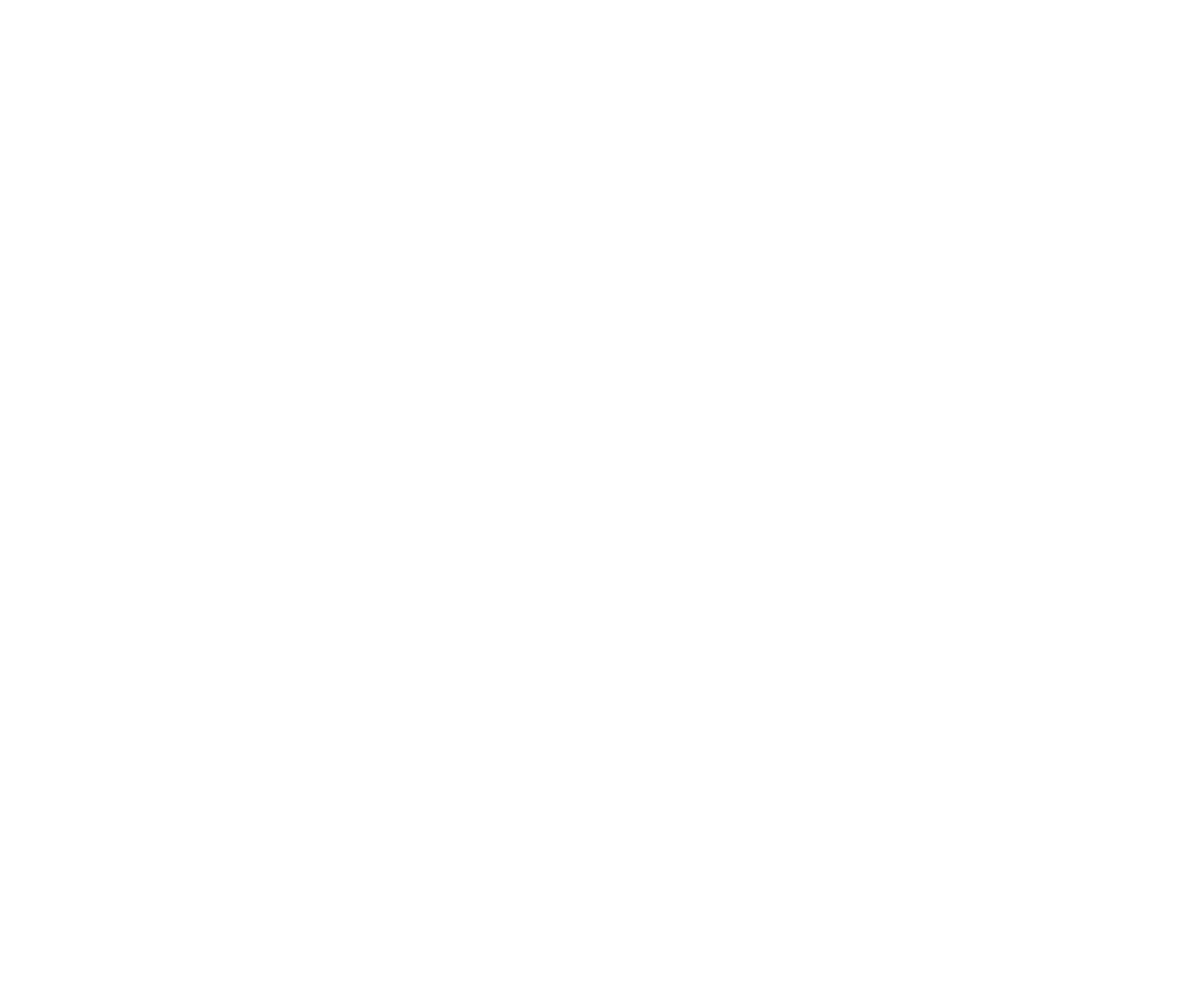
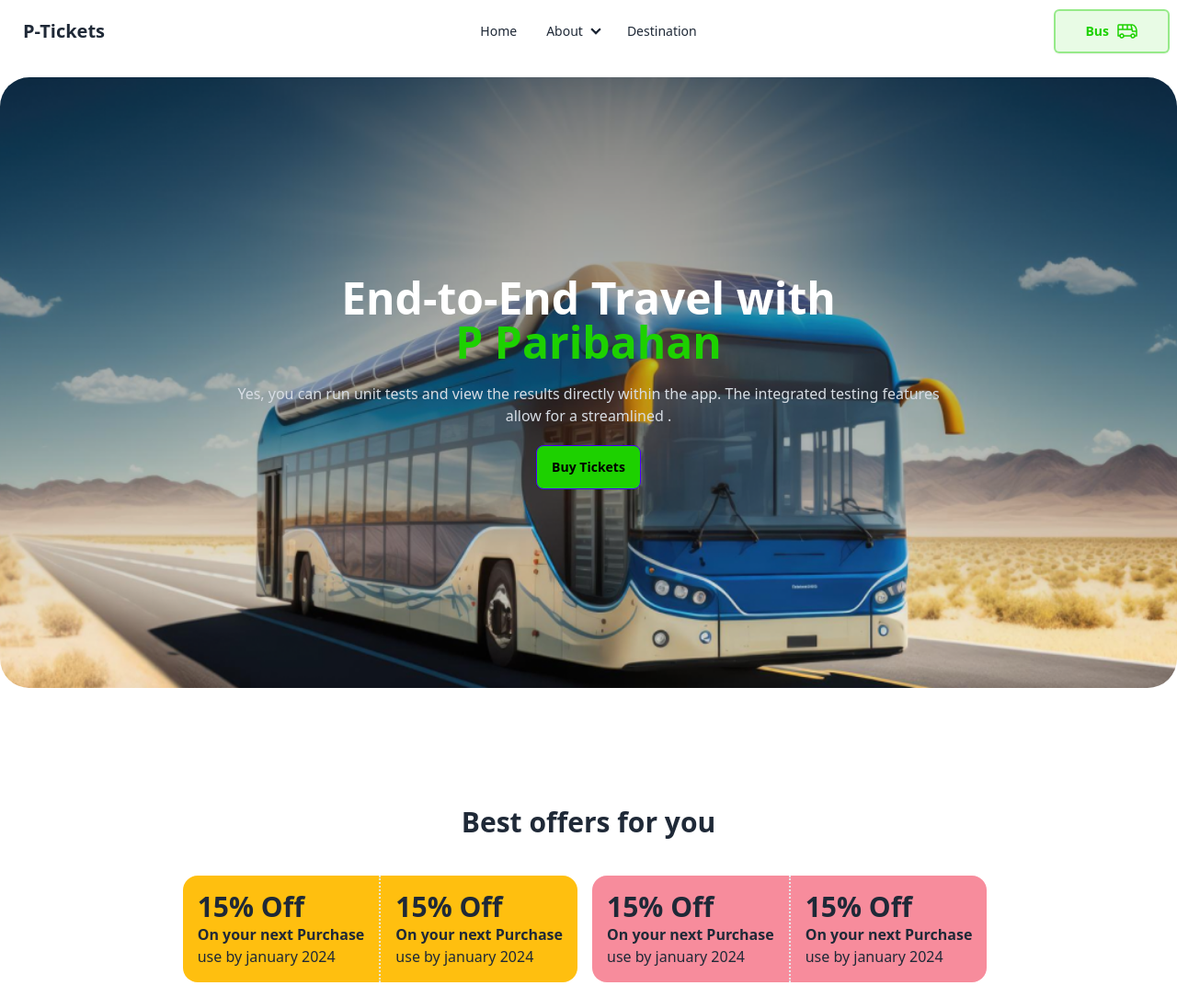
Before and after one commit to shakibwebx/Projects-bus, a plain HTML site: page index.html in a window 1280 px wide. Shown: the whole page at 92% size. Before the commit the page ends 800 px from the top, so only its background shows below. Drawn offline with nearby package versions, Linux system fonts and the light colour scheme.

Commit message:
finished cupon section

```diff
--- a/index.html
+++ b/index.html
@@ -1,13 +1,144 @@
 <!DOCTYPE html>
-<html lang="en">
+<html lang="en" data-theme="light">
+
 <head>
     <meta charset="UTF-8">
     <meta name="viewport" content="width=device-width, initial-scale=1.0">
     <title>BUS TICKET Projects
 
     </title>
+    <link href="https://cdn.jsdelivr.net/npm/daisyui@4.7.2/dist/full.min.css" rel="stylesheet" type="text/css" />
+    <script src="https://cdn.tailwindcss.com"></script>
 </head>
+
 <body>
 
+    <header>
+        <!-- navbar start -->
+
+        <div class="navbar bg-base-100 container mx-auto">
+            <div class="navbar-start">
+              <div class="dropdown">
+                <div tabindex="0" role="button" class="btn btn-ghost lg:hidden">
+                  <svg xmlns="http://www.w3.org/2000/svg" class="h-5 w-5" fill="none" viewBox="0 0 24 24" stroke="currentColor"><path stroke-linecap="round" stroke-linejoin="round" stroke-width="2" d="M4 6h16M4 12h8m-8 6h16" /></svg>
+                </div>
+                <ul tabindex="0" class="menu menu-sm dropdown-content mt-3 z-[1] p-2 shadow bg-base-100 rounded-box w-52">
+                  <li><a>Home</a></li>
+                  <li>
+                    <a>About</a>
+                    <ul class="p-2">
+                      <li><a>Submenu 1</a></li>
+                      <li><a>Submenu 2</a></li>
+                    </ul>
+                  </li>
+                  <li><a>Destination</a></li>
+                </ul>
+              </div>
+              <a class="btn btn-ghost text-xl">P-Tickets</a>
+            </div>
+            <div class="navbar-center hidden lg:flex">
+              <ul class="menu menu-horizontal px-1">
+                <li><a>Home</a></li>
+                <li>
+                  <details>
+                    <summary>About</summary>
+                    <ul class="p-2">
+                      <li><a>Submenu 1</a></li>
+                      <li><a>Submenu 2</a></li>
+                    </ul>
+                  </details>
+                </li>
+                <li><a>Destination</a></li>
+              </ul>
+            </div>
+            <div class="navbar-end">
+              <a class="btn text-[#1DD100] bg-[#1DD1001A] border-[#1DD10066] border-2 px-8 rounded-md"><span class="font-bold">Bus</span> <img src="images/bus-icon.png" alt=""></a>
+            </div>
+          </div>
+    </header>
+
+    <main>
+
+        <!-- Hero Section -->
+
+        <div class="container mx-auto my-4 rounded-[32px]">
+            <div class="hero h-[83vh] rounded-[32px]" style="background-image: url(images/banner.png); ">
+                <div class=" "></div>
+                <div class="hero-content text-center text-neutral-content">
+                  <div class="max-w-screen-md">
+                    <h1 class="mb-5 text-5xl font-bold text-white">End-to-End Travel with <br> <span class="text-[#1DD100]">P Paribahan</span> </h1>
+                    <p class="mb-5">Yes, you can run unit tests and view the results directly within the app. The integrated testing features allow for a streamlined .</p>
+                    <button class="btn btn-primary text-black bg-[#1DD100]">Buy Tickets</button>
+                  </div>
+                </div>
+              </div>
+        </div>
+
+        <!-- Cupon section -->
+
+        <div>
+            <div class="my-10 mt-32"><h2 class="text-center text-3xl font-bold">Best offers for you</h2></div>
+
+            <div class="flex container mx-auto justify-center my-4">
+                <div class="flex mr-2">
+                    <div class="bg-[#ffbf0f] border-dotted border-r-2 p-4 rounded-l-2xl ">
+                        <h2 class="font-extrabold text-3xl">
+                            15% Off
+                        </h2>
+                        <p class="font-bold">
+                            On your next Purchase
+                        </p>
+                        <p>
+                            use by january 2024
+                        </p>
+
+                    </div>
+                    <div class="bg-[#ffbf0f] p-4 rounded-r-2xl">
+                        <h2 class="font-extrabold text-3xl">
+                            15% Off
+                        </h2>
+                        <p class="font-bold">
+                            On your next Purchase
+                        </p>
+                        <p>
+                            use by january 2024
+                        </p>
+
+                    </div>
+
+                    <div class="flex ml-4">
+                        <div class="bg-[#F78C9C] border-dotted border-r-2 p-4 rounded-l-2xl">
+                            <h2 class="font-extrabold text-3xl">
+                                15% Off
+                            </h2>
+                            <p class="font-bold">
+                                On your next Purchase
+                            </p>
+                            <p>
+                                use by january 2024
+                            </p>
+
+                        </div>
+                        <div class="bg-[#F78C9C] p-4 rounded-r-2xl">
+                            <h2 class="font-extrabold text-3xl">
+                                15% Off
+                            </h2>
+                            <p class="font-bold">
+                                On your next Purchase
+                            </p>
+                            <p>
+                                use by january 2024
+                            </p>
+
+                        </div>
+                    </div>
+                </div>
+            </div>
+        </div>
+
+
+    </main>
+
 </body>
+
 </html>
--- /dev/null
+++ b/tailwind.config.js
@@ -0,0 +1,8 @@
+/** @type {import('tailwindcss').Config} */
+module.exports = {
+    content: ["./src/**/*.{html,js}"],
+    theme: {
+      extend: {},
+    },
+    plugins: [],
+  }
```
Also changed, not shown: images/tabler-icon-bus.svg (added).
